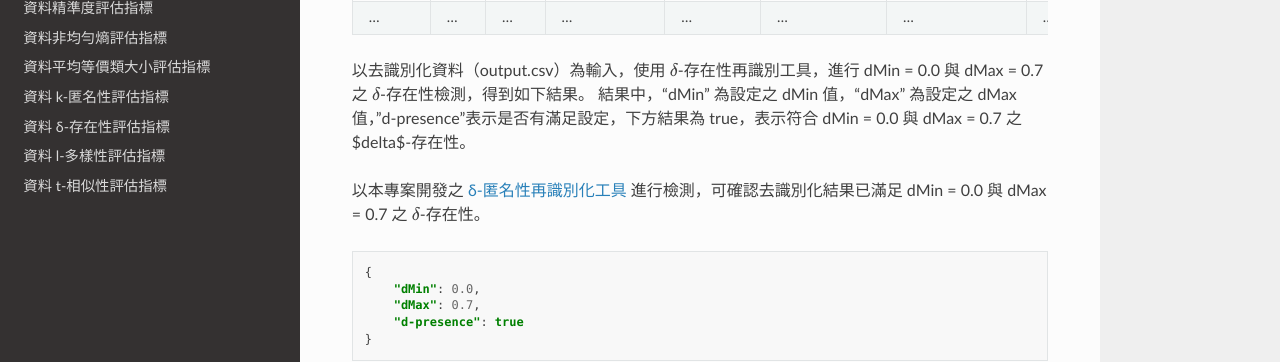
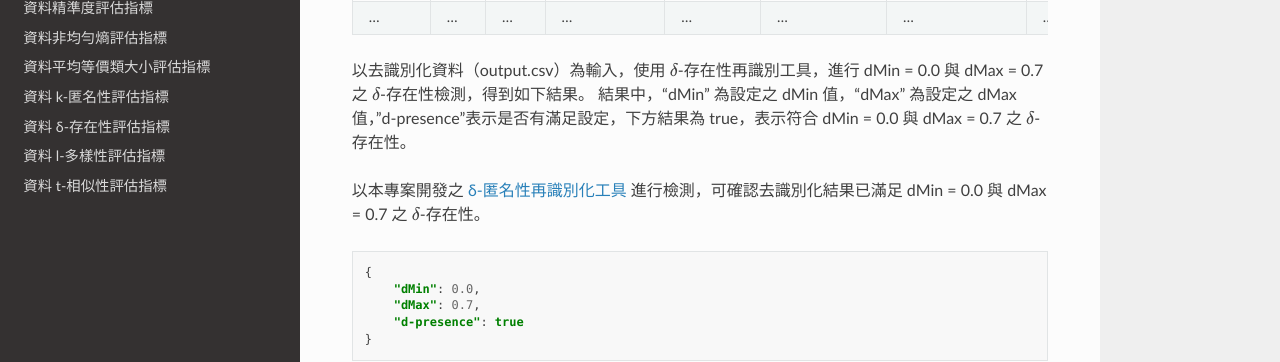
Before and after one commit to quark-engine/PETWorks-DOC, a Sphinx documentation site: the page built from docs/source/dpresence_de-identify.rst, in a window 1280 px wide and 900 px high, scrolled down 1483 px. Shown: the part 173-535 px from the top of the window. Built offline with Sphinx 7.4.7 and the Read the Docs theme 2.0.0, drawn with Linux system fonts in a browser that asks for light colours; part of the change alters nothing that is shown.

```diff
--- a/docs/source/dpresence_de-identify.rst
+++ b/docs/source/dpresence_de-identify.rst
@@ -81,7 +81,7 @@
 +--------+-----+------+----------------+-----------+----------------+------------------+------------+--------------+
 
 以去識別化資料（output.csv）為輸入，使用 :math:`\delta`-存在性再識別工具，進行 dMin = 0.0 與 dMax = 0.7 之 :math:`\delta`-存在性檢測，得到如下結果。
-結果中，“dMin” 為設定之 dMin 值，“dMax” 為設定之 dMax 值，"d-presence"表示是否有滿足設定，下方結果為 true，表示符合 dMin = 0.0 與 dMax = 0.7 之 $\delta$-存在性。
+結果中，“dMin” 為設定之 dMin 值，“dMax” 為設定之 dMax 值，"d-presence"表示是否有滿足設定，下方結果為 true，表示符合 dMin = 0.0 與 dMax = 0.7 之 :math:`\delta`-存在性。
 
 以本專案開發之 `δ-匿名性再識別化工具 <https://petworks-doc.readthedocs.io/en/latest/dpresence.html>`_ 進行檢測，可確認去識別化結果已滿足 dMin = 0.0 與 dMax = 0.7 之 :math:`\delta`-存在性。
 
```
